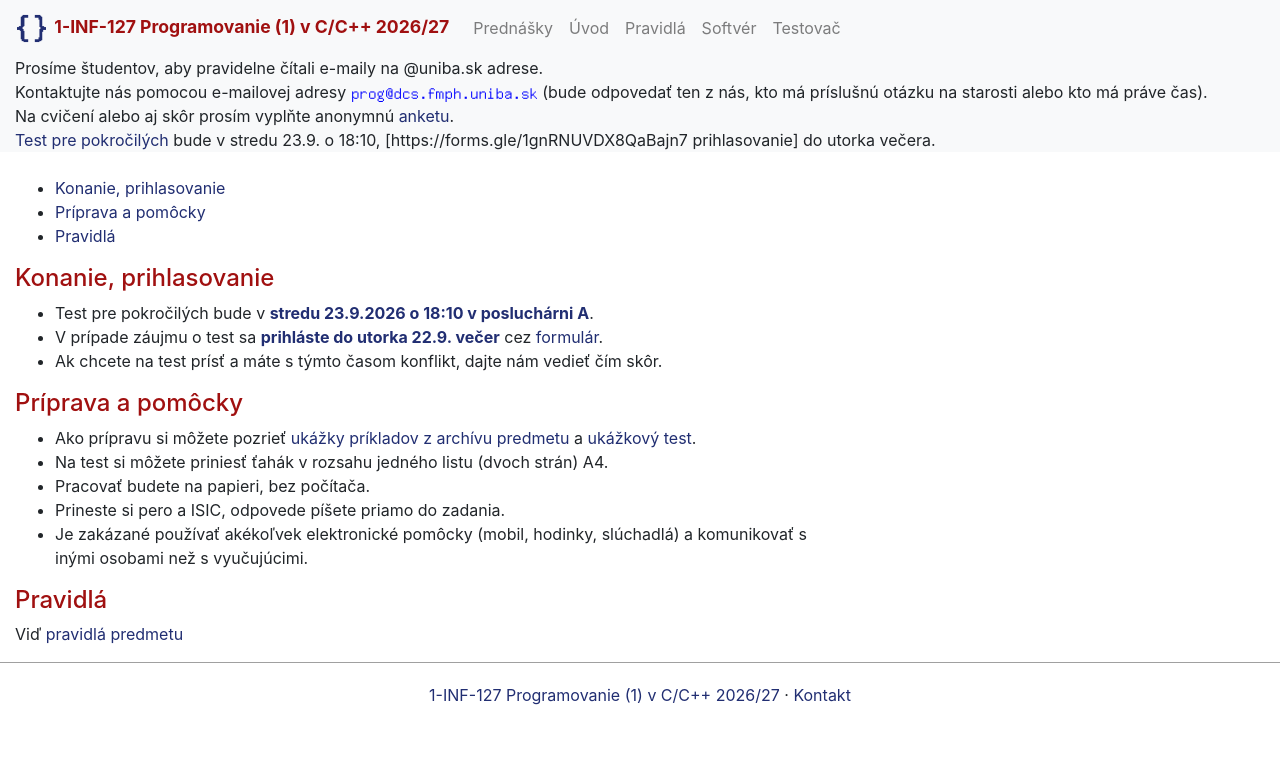
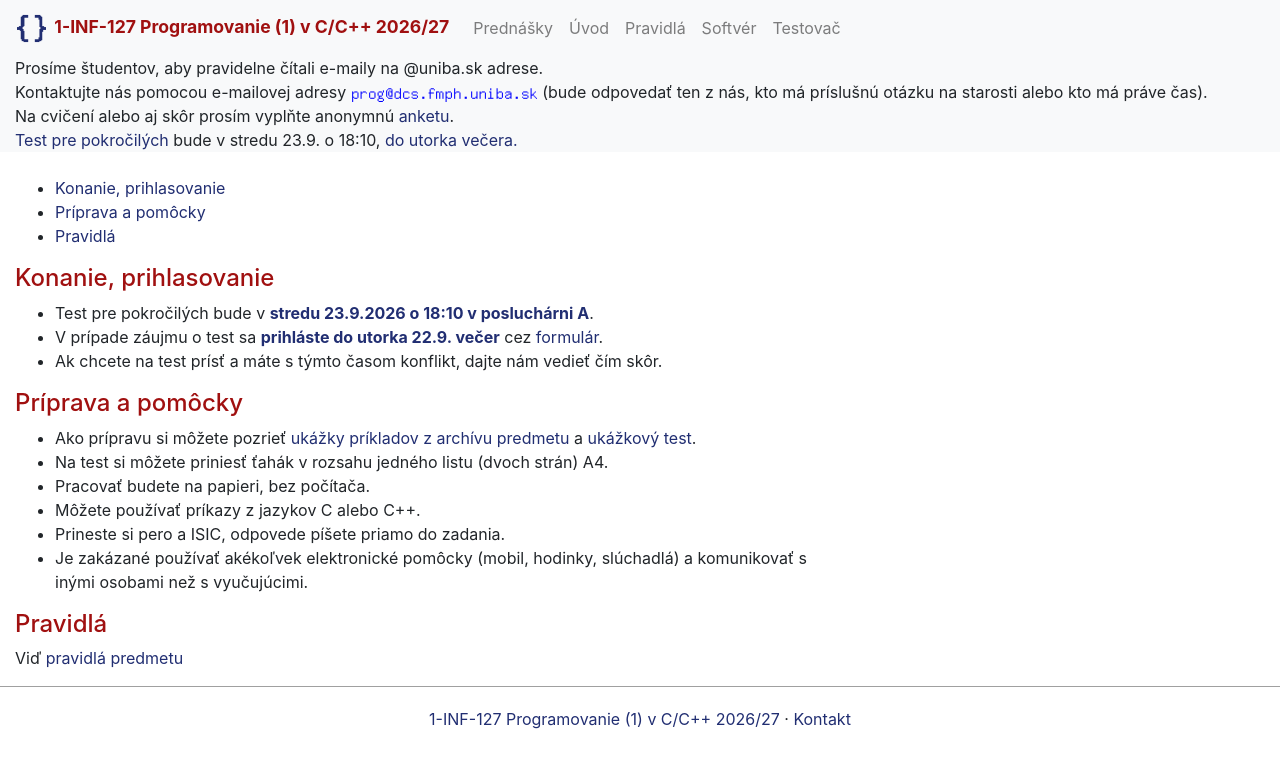
Before and after one commit to dcs-fmph/prog1, a Jekyll site: the page built from notes/Pokrocili.md, in a window 1280 px wide. Shown: the top 768 px of the page. Built offline with Jekyll 4.4.1, drawn with Linux system fonts in a browser that asks for light colours; nearby versions of some CDN libraries; our own code applies the rules of GitHub Pages for plain Markdown files.

Commit message:
fixes,anketa

```diff
--- a/_data/notes.yml
+++ b/_data/notes.yml
@@ -4,8 +4,8 @@
 notes: |
   Prosíme študentov, aby pravidelne čítali e-maily na @uniba.sk adrese.<br/>
   Kontaktujte nás pomocou e-mailovej adresy <img src="/prog1/files/E-prg.png" height="17" alt="email"> (bude odpovedať ten z nás, kto má príslušnú otázku na starosti alebo kto má práve čas).<br />
-  Na cvičení alebo aj skôr prosím vyplňte anonymnú <a href="https://forms.gle/zVtWKm8VRfvo3cms6">anketu</a>.<br />
-  <a href="/prog1/notes/Pokrocili.html">Test pre pokročilých</a> bude v stredu 23.9. o 18:10, [https://forms.gle/1gnRNUVDX8QaBajn7 prihlasovanie] do utorka večera.<br />
+  Na cvičení alebo aj skôr prosím vyplňte anonymnú <a href="https://docs.google.com/forms/d/e/1FAIpQLSdVVGMsRXNzQbuWK-skUxNy--9kG0xgorS8ddypIPKGD9b4AQ/viewform?usp=sharing&ouid=117192311297648409999">anketu</a>.<br />
+  <a href="/prog1/notes/Pokrocili.html">Test pre pokročilých</a> bude v stredu 23.9. o 18:10, <a href="https://forms.gle/1gnRNUVDX8QaBajn7"prihlasovanie</a> do utorka večera.<br />
 
 
 # nepouzite oznamy su zakomentovane
--- a/notes/Pokrocili.md
+++ b/notes/Pokrocili.md
@@ -17,11 +17,12 @@ title: Zimný semester, test pre pokročilých
 ## Príprava a pomôcky
 
   - Ako prípravu si môžete pozrieť [ukážky príkladov z archívu
-    predmetu](./Test2.md)
+    predmetu](./Test2.html)
     a [ukážkový test](../files/Pisomka-pokrocili2020.pdf).
   - Na test si môžete priniesť ťahák v rozsahu jedného listu (dvoch
     strán) A4.
   - Pracovať budete na papieri, bez počítača.
+  - Môžete používať príkazy z jazykov C alebo C++.
   - Prineste si pero a ISIC, odpovede píšete priamo do zadania.
   - Je zakázané používať akékoľvek elektronické pomôcky (mobil, hodinky,
     slúchadlá) a komunikovať s inými osobami než s vyučujúcimi.
```
Also changed, not shown: notes/C1.md (+1 -1 lines), notes/P1.md (+2 -2 lines), notes/Test2.md (+3 -2 lines).
